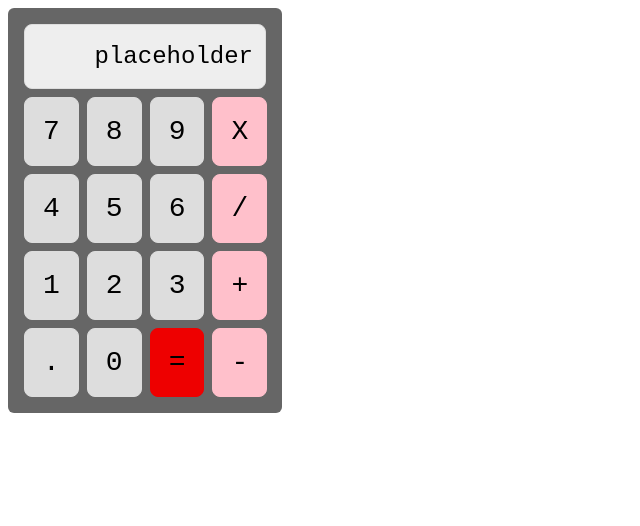
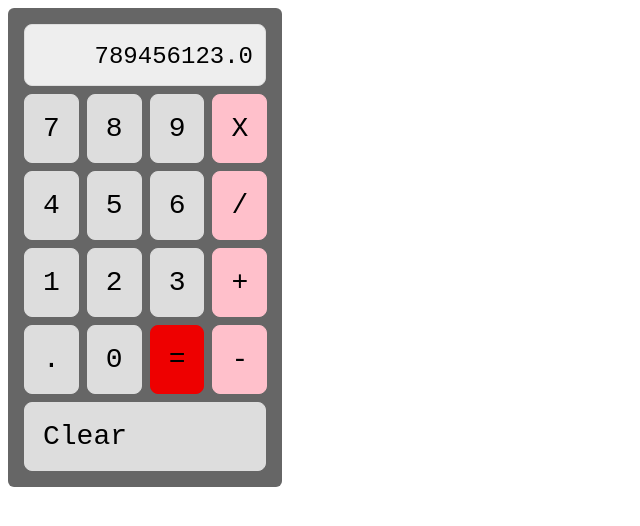
Before and after one commit to brittmouse/calculator, a plain HTML site: page index.html in a window 1280 px wide. Shown: the whole page, without its empty margins (0-640 px from the left). Drawn offline with Linux system fonts and the light colour scheme.

Commit message:
!BUGGY! - Add event listeners to numbers and decimal point, add "Clear" button
For some reason, using a loop to assign event listeners to all of the ".num"
divs causes the JS to execute *on load* instead of when the div is clicked as
is called with the "click" parameter - I may just need to change the divs to
buttons but that's a big enough change for me to want to do it as a separate
commit.

```diff
--- a/index.html
+++ b/index.html
@@ -1,4 +1,4 @@
-<!DOCTYPE>
+<!DOCTYPE html>
 <html>
 
 <head>
@@ -9,7 +9,7 @@
 
 <body>
   <div class="calculator">
-    <div class="display">placeholder</div>
+    <div class="display"></div>
     <div class="buttons">
       <div class="row" id="row-1">
         <div class="num" id="7">7</div>
@@ -35,6 +35,7 @@
         <div class="calculate" id="=">=</div>
         <div class="operator" id="subtract">-</div>
       </div>
+      <div class="row" id="clear">Clear</div>
     </div>
   </div>
 </body>
--- a/main.js
+++ b/main.js
@@ -1,3 +1,16 @@
+const display = document.querySelector(".display");
+display.innerHTML = "";
+
+const numButtons = document.querySelectorAll(".num");
+for (let i = 0; i < numButtons.length; i++) {
+  numButtons[i].addEventListener("click", handleNumClick(numButtons[i].innerHTML));
+}
+
+function handleNumClick(text) {
+  // if (text !== ".") Number(text);
+  display.innerHTML += text;
+}
+
 const operate = function(x, operator, y) {
   if (operator === "+") return add(x, y);
   if (operator === "-") return subtract(x, y);
@@ -9,9 +22,3 @@ const add = (x, y) => x + y;
 const subtract = (x, y) => x - y;
 const multiply = (x, y) => x * y;
 const divide = (x, y) => x / y;
-
-let num1 = 3;
-let num2 = 5;
-let operator;
-
-console.log(add(5, 3), subtract(3, 5), multiply(3, 5), divide(3, 5));
--- a/styles.css
+++ b/styles.css
@@ -18,14 +18,14 @@
   align-items: space-between;
 }
 
-.num, .operator, .calculate, .display {
+#clear, .num, .operator, .calculate, .display {
   padding: 18px;
   border: 1px solid #ddd;
   border-radius: 8px;
   margin: 4px;
 }
 
-.num {
+.num, #clear {
   background-color: #ddd;
 }
 
@@ -43,5 +43,6 @@
   background-color: #eee;
   font-size: 24px;
   padding: 18px 12px;
+  height: 24px;
   text-align: right;
 }
```
